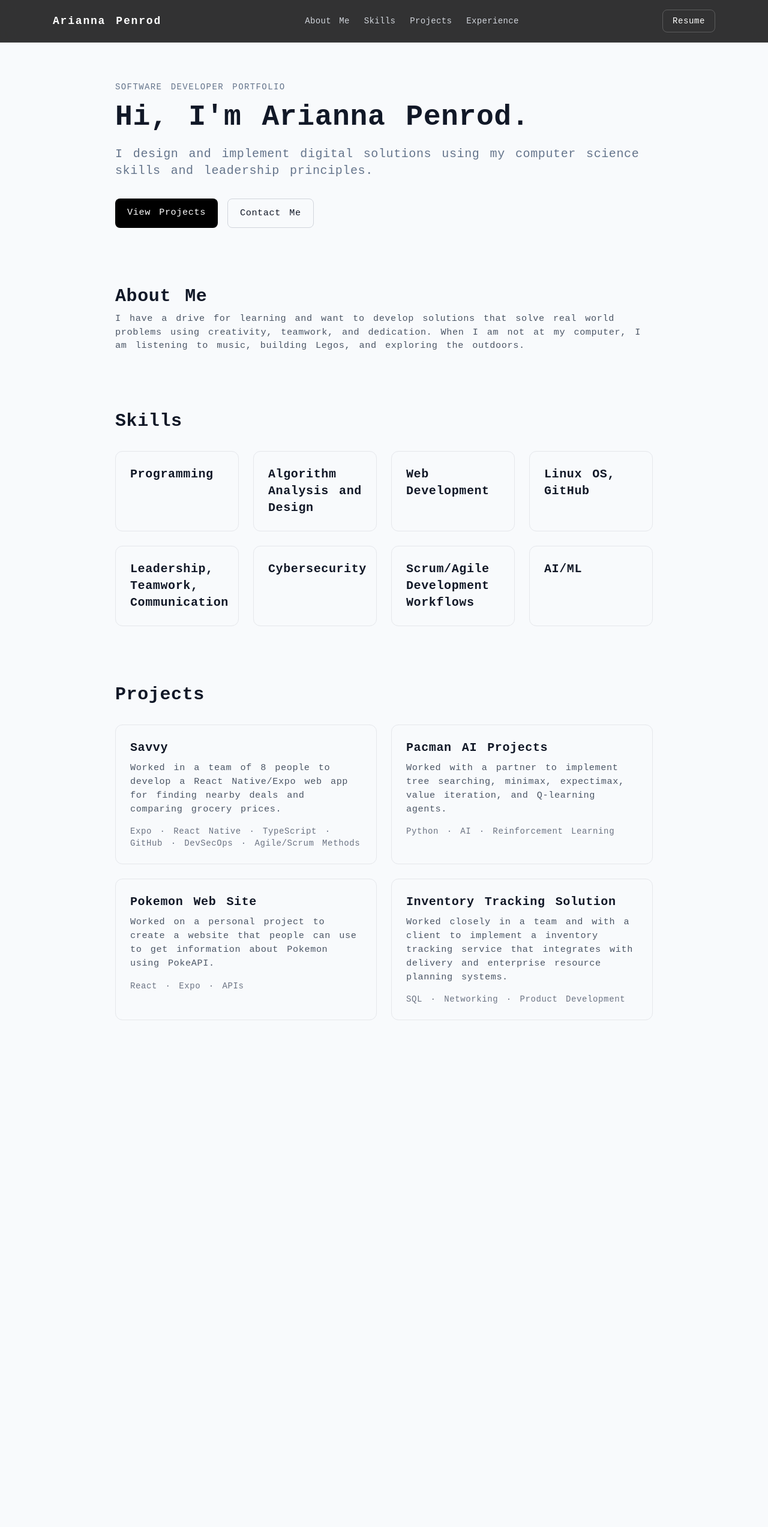
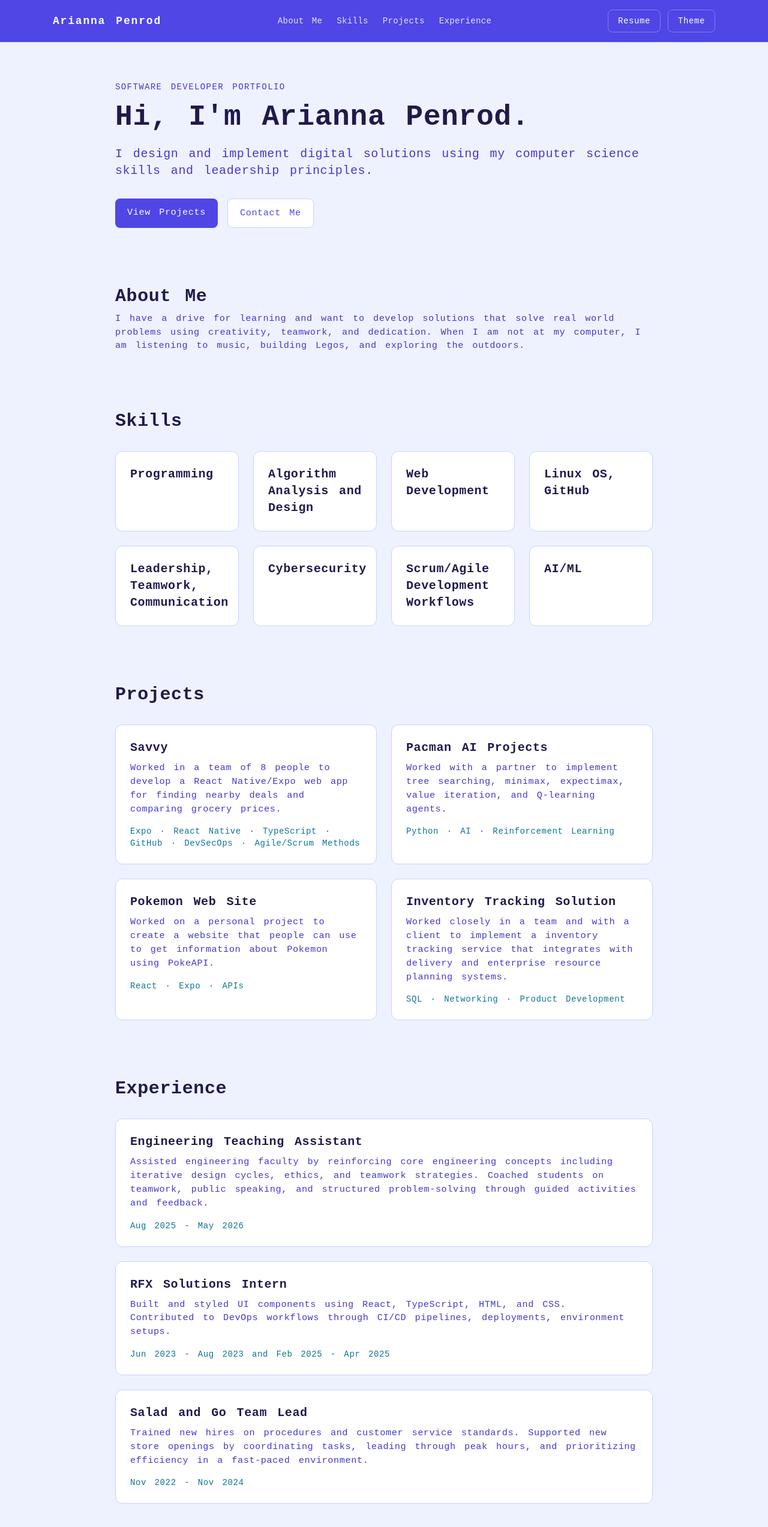
Before and after one commit to Arianna-Penrod/Portfolio, a Next.js app: page / in a window 1280 px wide. Shown: the top 2546 px of the page at 60% size. Before the commit the page ends 1765 px from the top, so only its background shows below. Built offline with nearby package versions, Linux system fonts and the light colour scheme.

Commit message:
fixy fixy the navbar and make it look sexc
I actually fixed the navbar issue and make the page able to be toggled from dark and light mode. Also fine tuned some of the colors but those will still probablu be changed again.

```diff
--- a/app/globals.css
+++ b/app/globals.css
@@ -1,20 +1,40 @@
 @import "tailwindcss";
 
-:root {
-    --background: #F8FAFC;
-    --foreground: #111827;
+@custom-variant dark (&:where(.dark, .dark *));
+
+:root,
+:root.light {
+    --background: #EEF2FF;
+    --foreground: #1E1B4B;
 
     --card: #FFFFFF;
-    --card-hover: #F1F5F9;
+    --card-hover: #E0E7FF;
 
-    --primary: #2563EB;
-    --primary-dark: #1D4ED8;
+    --primary: #4F46E5;
+    --primary-dark: #3730A3;
 
-    --accent: #9333EA;
-    --accent-dark: #7E22CE;
+    --accent: #0891B2;
+    --accent-dark: #0E7490;
 
-    --muted: #64748B;
-    --border: #CBD5E1;
+    --muted: #4338CA;
+    --border: #C7D2FE;
+}
+
+:root.dark {
+  --background: #131332;
+  --foreground: #dbd6ff;
+
+  --card: #1E1B4B;
+  --card-hover: #312E81;
+
+  --primary: #818CF8;
+  --primary-dark: #6366F1;
+
+  --accent: #81aff8;
+  --accent-dark: #81a9f8;
+
+  --muted: #C7D2FE;
+  --border: #4338CA;
 }
 
 html {
@@ -44,26 +64,6 @@ html {
   --font-mono: var(--font-geist-mono);
 }
 
-
-@media (prefers-color-scheme: dark) {
-  :root {
-    --background: #0B1020;
-    --foreground: #EDE9FE;
-
-    --card: #111827;
-    --card-hover: #1F2937;
-
-    --primary: #60A5FA;
-    --primary-dark: #2563EB;
-
-    --accent: #C084FC;
-    --accent-dark: #7E22CE;
-
-    --muted: #9CA3AF;
-    --border: #374151;
-  }
-}
-
 body {
   background: var(--background);
   color: var(--foreground);
--- a/app/page.tsx
+++ b/app/page.tsx
@@ -5,7 +5,7 @@ export default function Home() {
     <>
       <Navbar />
     <main className="min-h-screen px-8 py-16">
-      <section id="about" className="mx-auto max-w-4xl">
+      <section id="home" className="mx-auto max-w-4xl scroll-mt-24">
         <p className="text-sm uppercase tracking-widest text-muted">
           Software Developer Portfolio
         </p>
@@ -21,121 +21,169 @@ export default function Home() {
         <div className="mt-8 flex gap-4">
           <a
             href="#projects"
-            className="rounded-lg bg-black px-5 py-3 text-white"
+            className="rounded-lg bg-primary px-5 py-3 text-white transition hover:bg-primary-dark"
           >
             View Projects
           </a>
 
           <a
             href="#contact"
-            className="rounded-lg border border-gray-300 px-5 py-3"
+            className="rounded-lg border border-border bg-card px-5 py-3 text-primary transition hover:bg-card-hover"
           >
             Contact Me
           </a>
         </div>
       </section>
 
-      <section  className="mx-auto mt-24 max-w-4xl">
+
+      {/** About me section*/}
+      <section id="about" className="mx-auto mt-24 max-w-4xl scroll-mt-24">
           <h2 className="text-3xl font-bold">About Me</h2>
-        <p className="mt-2 text-gray-600">
+        <p className="mt-2 text-muted">
           I have a drive for learning and want to develop solutions that solve
             real world problems using creativity, teamwork, and dedication. When I am
             not at my computer, I am listening to music, building Legos, and exploring the outdoors.
         </p>
       </section>
 
-      <section  id="skills" className="mx-auto mt-24 max-w-4xl">
+
+      {/** Skills section */}
+      <section  id="skills" className="mx-auto mt-24 max-w-4xl scroll-mt-24">
           <h2 className="text-3xl font-bold">Skills</h2>
 
           <div className="mt-8 grid gap-6 md:grid-cols-4">
 
-            <div className="rounded-xl border border-gray-200 p-6">
+            <div className="rounded-xl border border-border bg-card p-6 transition hover:bg-card-hover">
               <h3 className="text-xl font-semibold">Programming</h3>
             </div>
 
-            <div className="rounded-xl border border-gray-200 p-6">
+            <div className="rounded-xl border border-border bg-card p-6 transition hover:bg-card-hover">
               <h3 className="text-xl font-semibold">Algorithm Analysis and Design</h3>
             </div>
 
-            <div className="rounded-xl border border-gray-200 p-6">
+            <div className="rounded-xl border border-border bg-card p-6 transition hover:bg-card-hover">
               <h3 className="text-xl font-semibold">Web Development</h3>
             </div>
 
-            <div className="rounded-xl border border-gray-200 p-6">
+            <div className="rounded-xl border border-border bg-card p-6 transition hover:bg-card-hover">
               <h3 className="text-xl font-semibold">Linux OS, GitHub</h3>
             </div>
 
-            <div className="rounded-xl border border-gray-200 p-6">
+            <div className="rounded-xl border border-border bg-card p-6 transition hover:bg-card-hover">
               <h3 className="text-xl font-semibold">Leadership, Teamwork, Communication</h3>
             </div>
 
-            <div className="rounded-xl border border-gray-200 p-6">
+            <div className="rounded-xl border border-border bg-card p-6 transition hover:bg-card-hover">
               <h3 className="text-xl font-semibold">Cybersecurity</h3>
             </div>
 
-            <div className="rounded-xl border border-gray-200 p-6">
+            <div className="rounded-xl border border-border bg-card p-6 transition hover:bg-card-hover">
               <h3 className="text-xl font-semibold">Scrum/Agile Development Workflows</h3>
             </div>
 
-            <div className="rounded-xl border border-gray-200 p-6">
+            <div className="rounded-xl border border-border bg-card p-6 transition hover:bg-card-hover">
               <h3 className="text-xl font-semibold">AI/ML</h3>
             </div>
 
           </div>
       </section>
 
-
-      <section id="projects" className="mx-auto mt-24 max-w-4xl">
+      {/** Projects section, need to add in github links */}
+      <section id="projects" className="mx-auto mt-24 max-w-4xl scroll-mt-24">
         <h2 className="text-3xl font-bold">Projects</h2>
 
           <div className="mt-8 grid gap-6 md:grid-cols-2">
 
-          <div className="rounded-xl border border-gray-200 p-6">
+          <div className="rounded-xl border border-border bg-card p-6 transition hover:bg-card-hover">
             <h3 className="text-xl font-semibold">Savvy</h3>
-            <p className="mt-2 text-gray-600">
+            <p className="mt-2 text-muted">
               Worked in a team of 8 people to develop a React Native/Expo web app for finding nearby deals and comparing
               grocery prices.
             </p>
-            <p className="mt-4 text-sm text-gray-500">
+            <p className="mt-4 text-sm text-accent-dark">
               Expo · React Native · TypeScript · GitHub · DevSecOps · Agile/Scrum Methods
             </p>
           </div>
 
-          <div className="rounded-xl border border-gray-200 p-6">
+          <div className="rounded-xl border border-border bg-card p-6 transition hover:bg-card-hover">
             <h3 className="text-xl font-semibold">Pacman AI Projects</h3>
-            <p className="mt-2 text-gray-600">
+            <p className="mt-2 text-muted">
               Worked with a partner to implement tree searching, minimax, expectimax, value iteration, and
               Q-learning agents.
             </p>
-            <p className="mt-4 text-sm text-gray-500">
+            <p className="mt-4 text-sm text-accent-dark">
               Python · AI · Reinforcement Learning
             </p>
           </div>
 
-          <div className="rounded-xl border border-gray-200 p-6">
+          <div className="rounded-xl border border-border bg-card p-6 transition hover:bg-card-hover">
             <h3 className="text-xl font-semibold">Pokemon Web Site</h3>
-            <p className="mt-2 text-gray-600">
+            <p className="mt-2 text-muted">
                 Worked on a personal project to create a website that people can use to get information about Pokemon using
                 PokeAPI.
             </p>
-            <p className="mt-4 text-sm text-gray-500">
+            <p className="mt-4 text-sm text-accent-dark">
               React · Expo · APIs
             </p>
           </div>
 
-          <div className="rounded-xl border border-gray-200 p-6">
+          <div className="rounded-xl border border-border bg-card p-6 transition hover:bg-card-hover">
             <h3 className="text-xl font-semibold">Inventory Tracking Solution</h3>
-            <p className="mt-2 text-gray-600">
+            <p className="mt-2 text-muted">
                 Worked closely in a team and with a client to implement a inventory tracking service that integrates
                 with delivery and enterprise resource planning systems.
             </p>
-            <p className="mt-4 text-sm text-gray-500">
+            <p className="mt-4 text-sm text-accent-dark">
               SQL · Networking · Product Development
-            </p>
+              </p>
+              {/* Add is GH links */}
           </div>
 
         </div>
-      </section>
+        </section>
+
+        {/** Experience section */}
+        <section id="experience" className="mx-auto mt-24 max-w-4xl scroll-mt-24">
+          <h2 className="text-3xl font-bold">Experience</h2>
+
+          <div className="mt-8 grid gap-6">
+            <div className="rounded-xl border border-border bg-card p-6 transition hover:bg-card-hover">
+              <h3 className="text-xl font-semibold">Engineering Teaching Assistant</h3>
+              <p className="mt-2 text-muted">
+                Assisted engineering faculty by reinforcing core engineering concepts including
+                iterative design cycles, ethics, and teamwork strategies. Coached students on teamwork,
+                public speaking, and structured problem-solving through guided activities and feedback.
+              </p>
+              <p className="mt-4 text-sm text-accent-dark">
+                Aug 2025 - May 2026
+              </p>
+            </div>
+
+            <div className="rounded-xl border border-border bg-card p-6 transition hover:bg-card-hover">
+              <h3 className="text-xl font-semibold">RFX Solutions Intern</h3>
+              <p className="mt-2 text-muted">
+                Built and styled UI components using React, TypeScript, HTML, and CSS.
+                Contributed to DevOps workflows through CI/CD pipelines, deployments, environment setups.
+              </p>
+              <p className="mt-4 text-sm text-accent-dark">
+                Jun 2023 - Aug 2023 and Feb 2025 - Apr 2025
+              </p>
+            </div>
+
+            <div className="rounded-xl border border-border bg-card p-6 transition hover:bg-card-hover">
+              <h3 className="text-xl font-semibold">Salad and Go Team Lead</h3>
+              <p className="mt-2 text-muted">
+                Trained new hires on procedures and customer service standards. Supported new
+                store openings by coordinating tasks, leading through peak hours, and prioritizing
+                efficiency in a fast-paced environment.
+              </p>
+              <p className="mt-4 text-sm text-accent-dark">
+                Nov 2022 - Nov 2024
+              </p>
+            </div>
+          </div>
+        </section>
+
       </main>
       </>
   );
--- a/components/Navbar.tsx
+++ b/components/Navbar.tsx
@@ -1,4 +1,6 @@
 "use client";
+
+import { useEffect, useState } from "react";
 
 const navLinks = [
   { label: "About Me", href: "#about" },
@@ -8,12 +10,35 @@ const navLinks = [
 ];
 
 export default function Navbar() {
+  const [isDarkMode, setIsDarkMode] = useState(() => {
+    if (typeof window === "undefined") {
+      return false;
+    }
+
+    const savedTheme = localStorage.getItem("theme");
+    const prefersDark = window.matchMedia("(prefers-color-scheme: dark)").matches;
+
+    return savedTheme ? savedTheme === "dark" : prefersDark;
+  });
+
+  useEffect(() => {
+    document.documentElement.classList.toggle("dark", isDarkMode);
+    document.documentElement.classList.toggle("light", !isDarkMode);
+  }, [isDarkMode]);
+
+  function toggleTheme() {
+    const nextMode = !isDarkMode;
+
+    localStorage.setItem("theme", nextMode ? "dark" : "light");
+    setIsDarkMode(nextMode);
+  }
+
   return (
-    <nav className="sticky top-0 z-50 border-b border-white/10 bg-black/80 backdrop-blur-md">
+    <nav className="sticky top-0 z-50 border-b border-border bg-primary backdrop-blur-md">
       <div className="mx-auto flex max-w-6xl items-center justify-between px-6 py-4">
         <a
           href="#home"
-          className="text-lg font-bold tracking-widest text-white"
+          className="text-lg font-bold tracking-widest text-white transition hover:text-indigo-100 dark:text-indigo-950 dark:hover:text-white"
         >
           Arianna Penrod
         </a>
@@ -23,20 +48,31 @@ export default function Navbar() {
             <a
               key={link.href}
               href={link.href}
-              className="text-sm font-medium tracking-wide text-gray-300 transition hover:text-white"
+              className="text-sm font-medium tracking-wide text-indigo-100 transition hover:text-white dark:text-indigo-950 dark:hover:text-white"
             >
               {link.label}
             </a>
           ))}
         </div>
 
+        <div className="hidden items-center gap-3 md:flex">
           <a
             href="/resume.pdf"
             target="_blank"
-          className="hidden rounded-lg border border-white/20 px-4 py-2 text-sm font-medium text-white transition hover:bg-white hover:text-black md:inline-block"
+            className="rounded-lg border border-indigo-200/40 px-4 py-2 text-sm font-medium text-white transition hover:bg-white hover:text-primary-dark dark:border-indigo-950/30 dark:text-indigo-950"
           >
             Resume
           </a>
+
+          <button
+            type="button"
+            onClick={toggleTheme}
+            className="rounded-lg border border-indigo-200/40 px-4 py-2 text-sm font-medium text-white transition hover:bg-white hover:text-primary-dark dark:border-indigo-950/30 dark:text-indigo-950"
+            aria-label="Toggle dark mode"
+          >
+            Theme
+          </button>
+        </div>
       </div>
     </nav>
   );
```
Also changed, not shown: app/layout.tsx (+13 -0 lines). Lines whose indentation alone changed are shown as unchanged.
